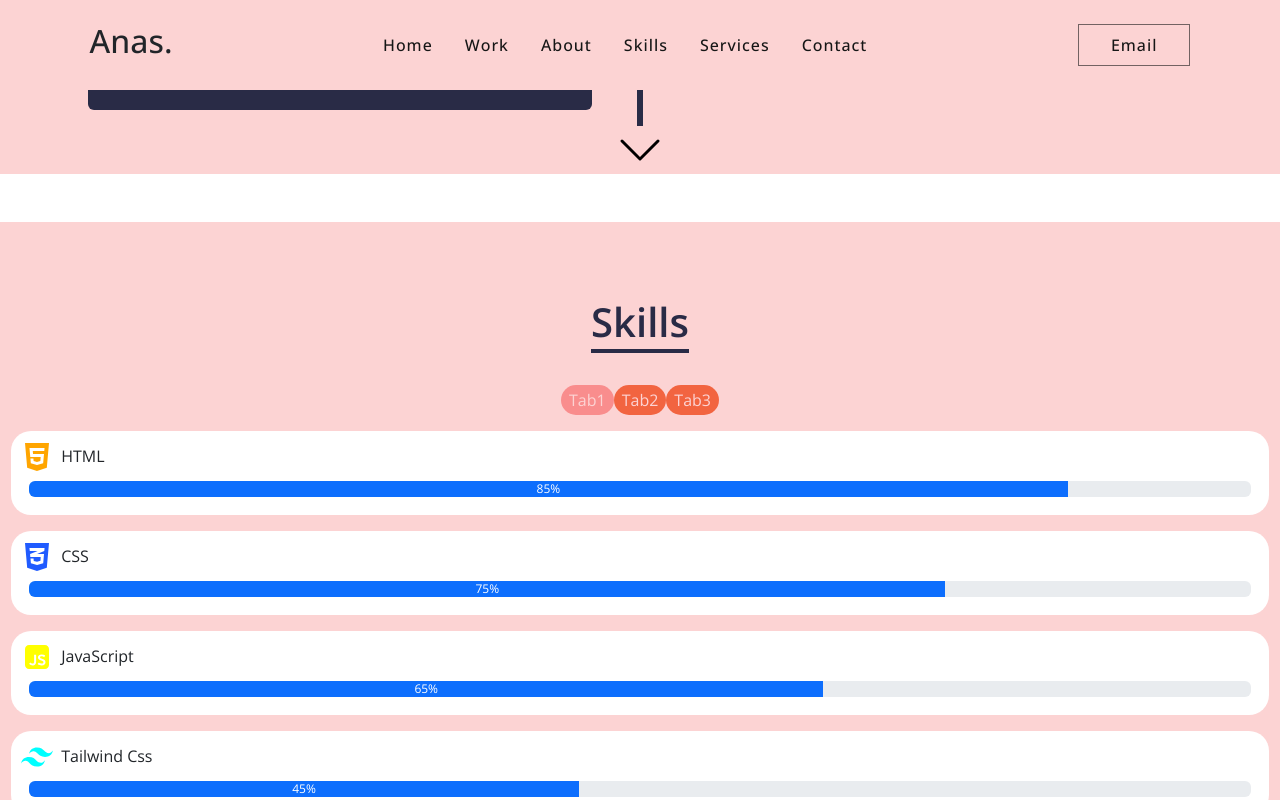
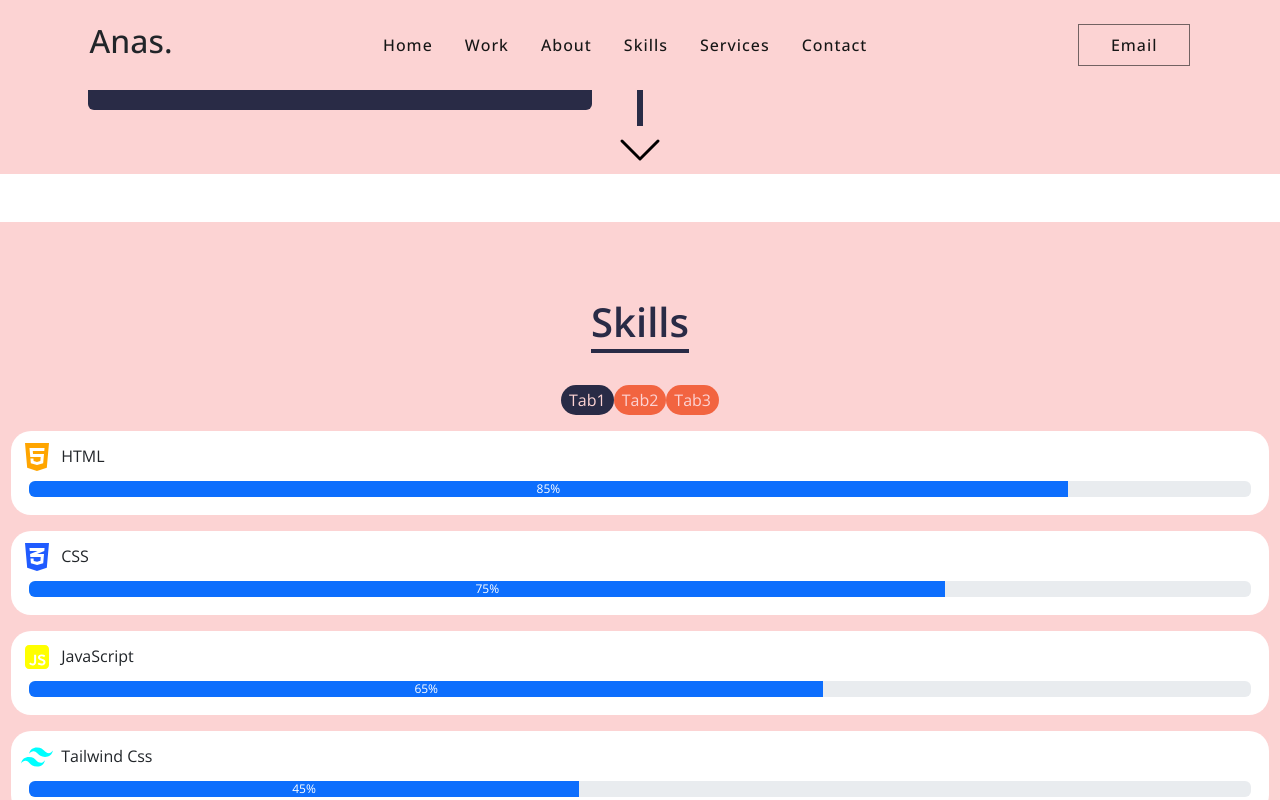
Before and after one commit to AnasAAhmed/My-Portfolio-react, a React (Create React App) app: page / in a window 1280 px wide. In both pictures the pointer is over the button "Tab1". Shown: the part 2298-3098 px from the top of the page. Built offline with nearby package versions, Linux system fonts and the light colour scheme.

Commit message:
Update skills.scss

```diff
--- a/src/Styles/skills.scss
+++ b/src/Styles/skills.scss
@@ -35,10 +35,11 @@
   transition: all 0.3s;
 
   &:hover {
-    background-color: $color3_1;
+    background-color: $color5;
   }
 }
 .skillactive{
+  transform:scale(1);
   background-color:$color5;
 }
 .CsdarouselsItem{
```
